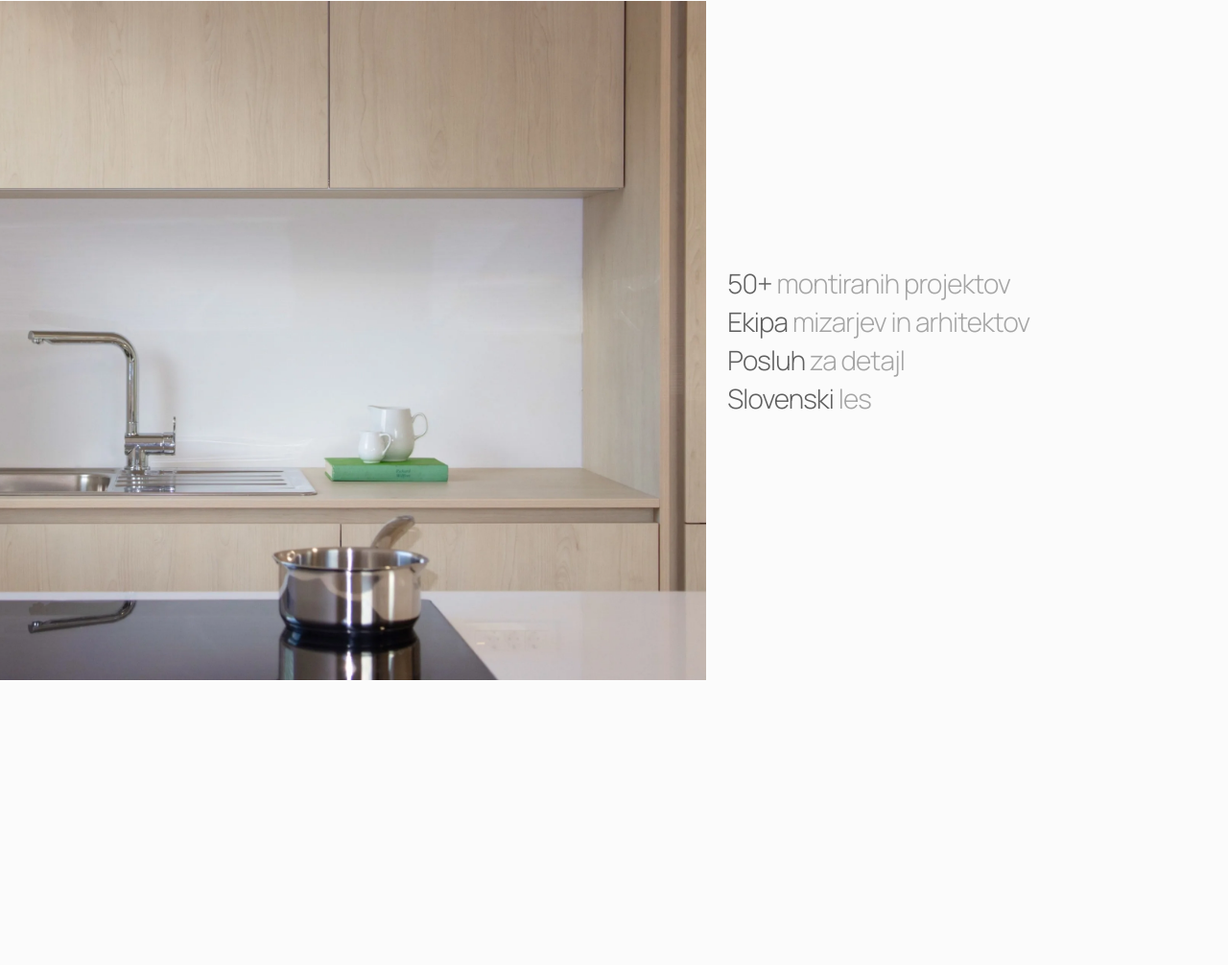
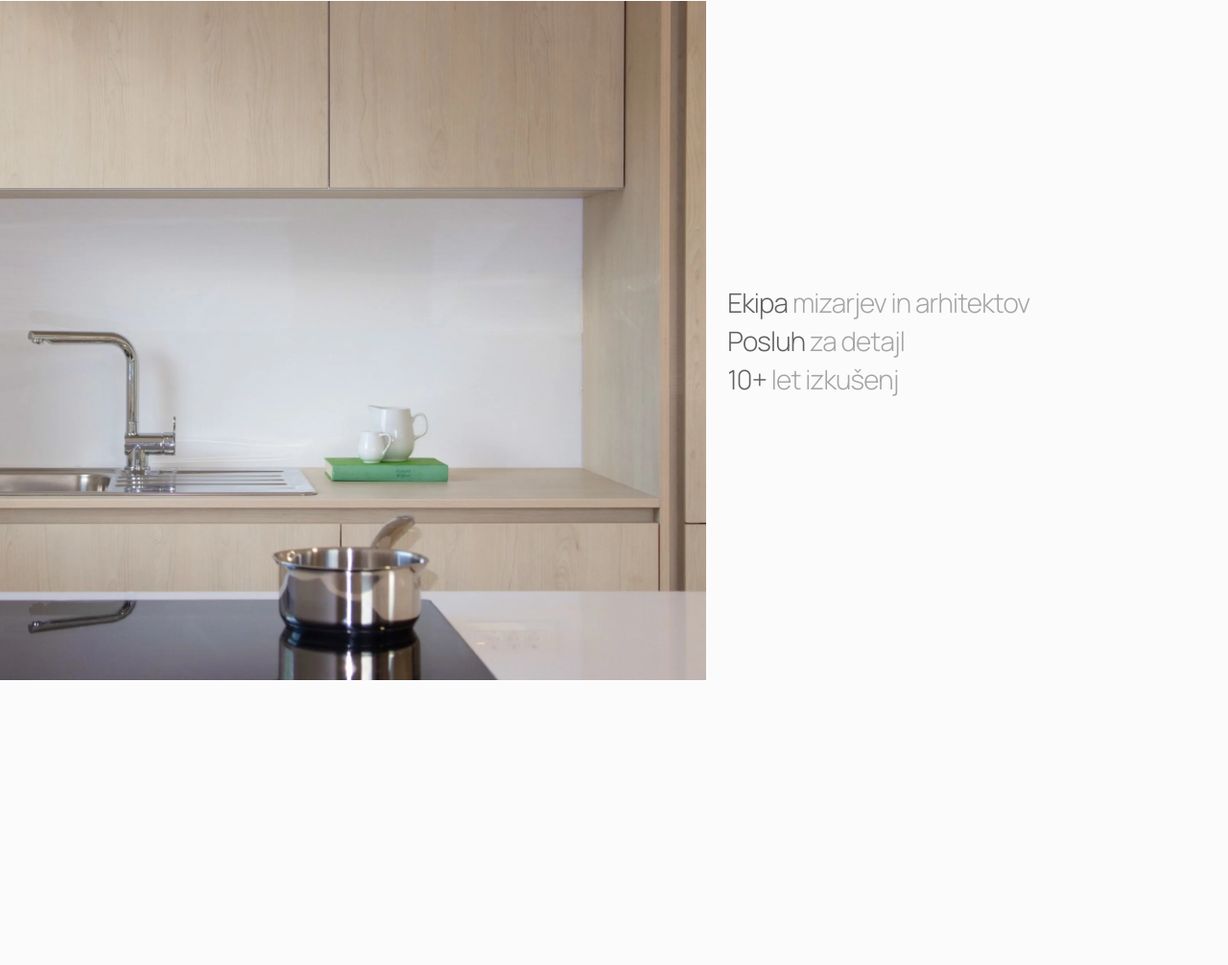
Before and after one commit to akmepohistvo/akmepohistvo.github.io, a plain HTML site: page index.html in a window 1280 px wide. Shown: the part 1552-2558 px from the top of the page at 96% size. Drawn offline with Linux system fonts and the light colour scheme.

Commit message:
Update index.html

```diff
--- a/index.html
+++ b/index.html
@@ -669,10 +669,9 @@
       <div class="right">
         <h2 id="izkusnje-heading" class="sr-only">Izkušnje in kakovost izdelave</h2>
         <ul>
-          <li><b>50+</b> montiranih projektov</li>
           <li><b>Ekipa</b> mizarjev in arhitektov</li>
           <li><b>Posluh</b> za detajl</li>
-          <li><b>Slovenski</b> les</li>
+          <li><b>10+</b> let izkušenj</li>
         </ul>
       </div>
     </article>
@@ -759,10 +758,9 @@
       <h2 id="izkusnje-heading-m" class="sr-only">Izkušnje in kakovost izdelave</h2>
       <img src="kuhinja-po-meri-slovenski-les.webp" alt="Kuhinja po meri iz slovenskega lesa, izdelava AKMĒ" loading="lazy">
       <p class="izkusnje-text">
-        <b>50+</b> montiranih projektov<br>
         <b>Ekipa</b> mizarjev in arhitektov<br>
         <b>Posluh</b> za detajl<br>
-        <b>Slovenski</b> les
+        <b>10+</b> let izkušenj
       </p>
     </article>
 
```
